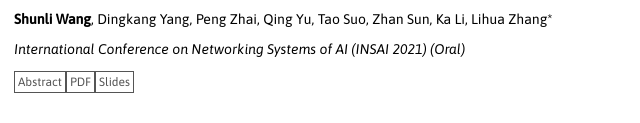
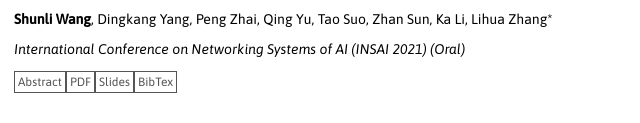
Before and after one commit to Shunli-Wang/TSA-Net, a plain HTML site: page index.html in a window 1280 px wide. Shown: the part 639-762 px from the top of the page, 322-962 px from the left. Drawn offline with nearby package versions, Linux system fonts and the light colour scheme.

Commit message:
Update index.html

```diff
--- a/index.html
+++ b/index.html
@@ -104,7 +104,7 @@
             <div class="pubbox"><a href="publications/pdf/slwang_AQA-Survey.pdf">PDF</a></div>
             <!-- <div class="pubbox"><a href=https://github.com/Shunli-Wang/TSA-Net>Code</a></div> -->
             <div class="pubbox"><a href="publications/pdf/slwang_AQA-Survey_slides.pdf">Slides</a></div>
-            <!-- <div class="pubbox"><a href="publications/bibtex/TSA-Net.bib">BibTex</a></div> -->
+            <div class="pubbox"><a href="publications/bibtex/slwang_AQA-Survey.bib">BibTex</a></div>
             <div class="abstract">Human action recognition and analysis have great demand and important application significance in video surveillance, video retrieval,
                 and human-computer interaction. The task of human action quality evaluation requires the intelligent system to automatically and objectively evaluate the
                 action completed by the human. The action quality assessment model can reduce the human and material resources spent in action evaluation and reduce subjectivity.
```
